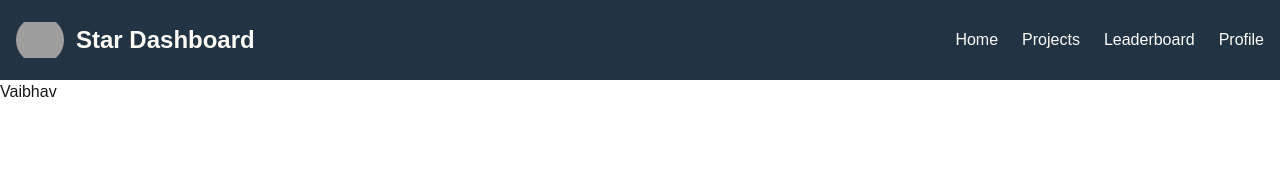
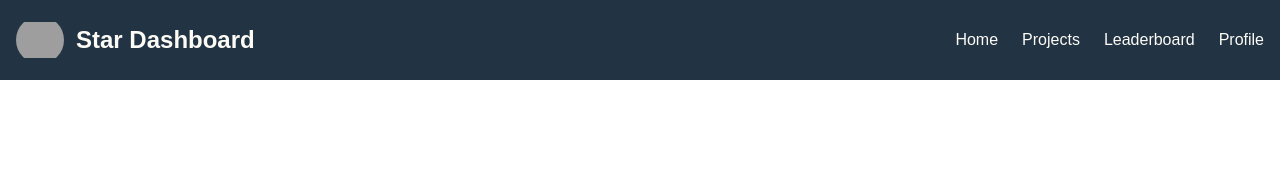
Before and after one commit to vaibhav4218/IPL, a Next.js app: page / in a window 1280 px wide. Shown: the top 170 px of the page. Built offline with nearby package versions, Linux system fonts and the light colour scheme; grey boxes are pictures that could not be loaded.

Commit message:
modified navbar

```diff
--- a/app/(root)/layout.tsx
+++ b/app/(root)/layout.tsx
@@ -1,10 +1,9 @@
-import Navbar from "../components/Navbar"
 export default function Layout({
     children,
   }: Readonly<{ children: React.ReactNode }>) {
     return (
       <main className="font-work-sans">
-        <Navbar/>
+
         {children}
       </main>
     );
--- a/app/(root)/page.tsx
+++ b/app/(root)/page.tsx
@@ -1,8 +1,9 @@
 import Image from "next/image";
-
+import Navbar from "../components/Navbar";
 export default function Home() {
   return (
-   <>
-   <h1>Vaibhav</h1></>
+    <>
+  <Navbar />
+   </>
   );
 }
```
